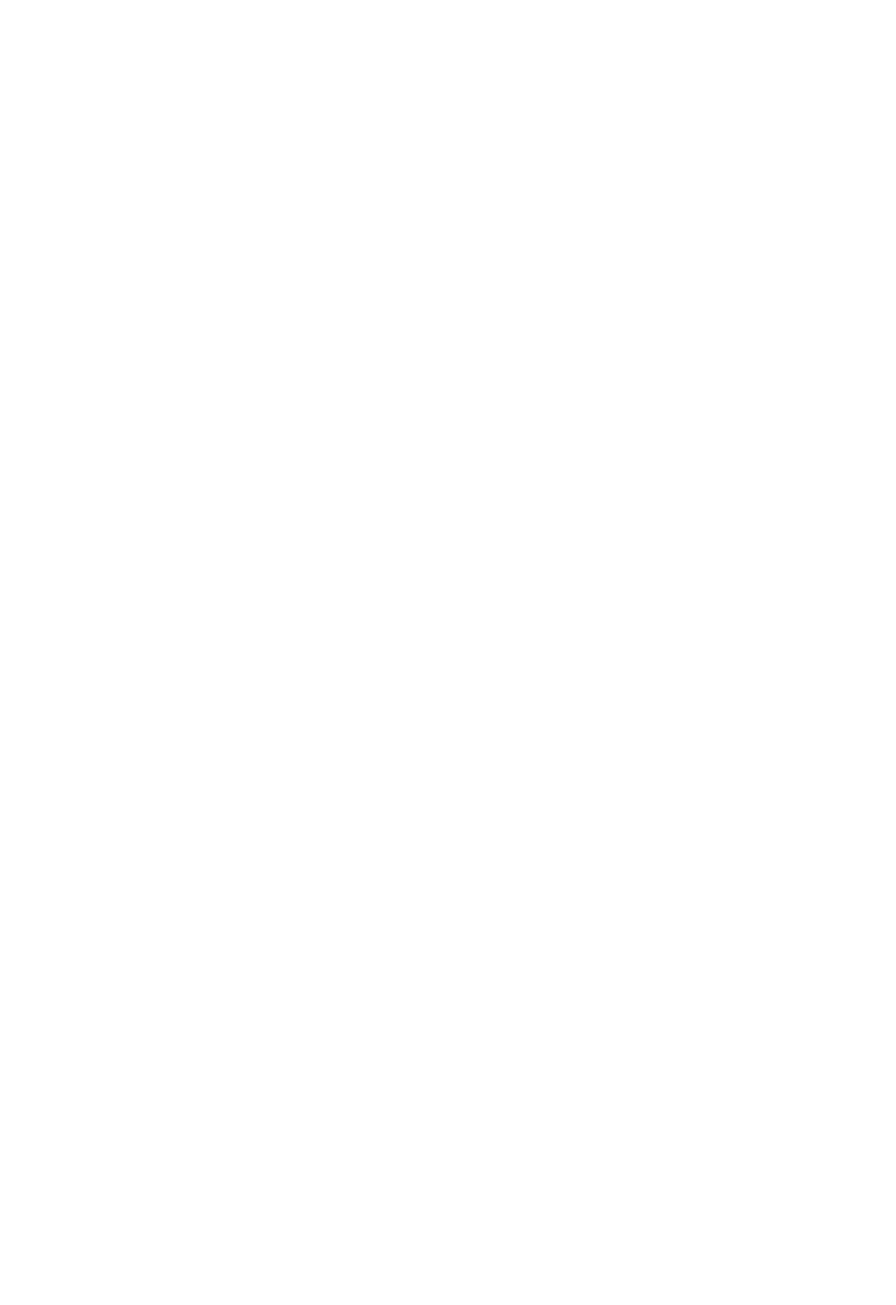
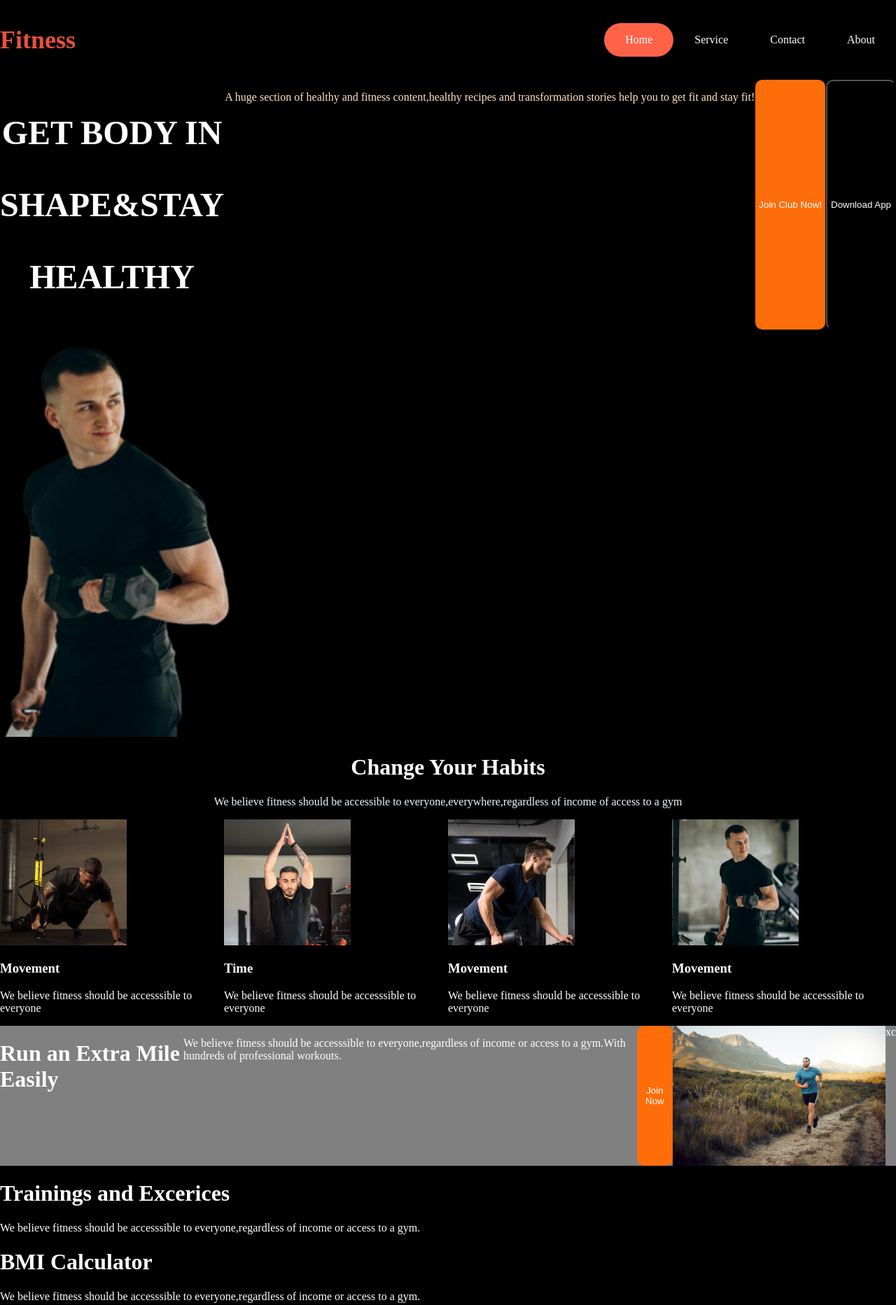
Before and after one commit to arpitasara/Assignment-2, a plain HTML site: page index.html in a window 1280 px wide. Shown: the whole page at 70% size. Before the commit the page ends 800 px from the top, so only its background shows below. Drawn offline with Linux system fonts and the light colour scheme.

Commit message:
added banner

```diff
--- a/index.html
+++ b/index.html
@@ -6,7 +6,99 @@
     <title>ASSIGNMENT-2</title>
     <link rel="stylesheet" href="styles/style.css">
 </head>
-<body>
+<body class="Full-background">
+    <header>
+        <nav>
+        <h3 class="nav-title">Fitness</h3>
+        <ul class="nav-distance">
+           <li><a class="nav-discription" href="">Home</a></li>
+           <li><a href="">Service</a></li>
+           <li><a href="">Contact</a></li>
+           <li><a href="">About</a></li>
+        </ul>
+        </nav>
+    </header>
 
+    <div class="banner" >
+            <div class="banner-header">
+                <p>Get body in</p>
+                <p>shape&stay</p>
+                <p>healthy</p>
+                     <!-- <span class="shape-font">shape</span>&stay healthy -->
+            </div>
+                <p class="paragraph-1">
+                    A huge section of healthy and fitness content,healthy recipes and transformation stories help you to get fit and stay fit!
+                </p>
+                <button class="Button-1"> Join Club Now! </button>
+                <button class="Button-2"> Download App </button>
+
+            </div>
+        </div>
+        <div class="Banner-pic">
+            <img class="pic-1" src="images/Images 2.png" alt="">
+        </div>
+
+    </div>
+    <div>
+
+    </div>
+  <main>
+    <div>
+        <div class="main-description">
+            <h1 class="Heading">Change Your Habits</h1>
+            <p class="paragraph-2">We believe fitness should be accessible to everyone,everywhere,regardless of income of access to a gym</p>
+
+
+        </div>
+        <div class="about-gym">
+            <div class="gym-movement">
+                <img class="pic-2" src="images/image 3.png" alt="">
+                <h3>Movement</h3>
+                <p>We believe fitness should be accesssible to everyone </p>
+            </div>
+            <div class="gym-time">
+                <img class="pic-3" src="images/image 2.png" alt="">
+                <h3>Time</h3>
+                <p>We believe fitness should be accesssible to everyone </p>
+            </div>
+            <div class="gym-practice">
+                <img class="pic-4" src="images/image 4.png" alt="">
+                <h3>Movement</h3>
+                <p>We believe fitness should be accesssible to everyone </p>
+            </div>
+            <div class="gym-weightloss">
+                <img class="pic-5" src="images/image 5.png" alt="">
+                <h3>Movement</h3>
+                <p>We believe fitness should be accesssible to everyone </p>
+
+            </div>
+
+        </div>
+    </div>
+    <div class="Gym-Run">
+        <h1>Run an Extra Mile Easily</h1>
+        <br>
+        <p>We believe fitness should be accesssible to everyone,regardless of income or access to a gym.With hundreds of professional workouts.</p>
+        <br>
+        <button class="Button-1">Join Now</button>
+        <img class="run-pic" src="images/run.jpg" alt="">
+     xc
+
+    </div>
+    <div class="Traing-section">
+        <h1 class="ts-1">Trainings and Excerices</h1>
+        <p>We believe fitness should be accesssible to everyone,regardless of income or access to a gym.</p>
+
+
+
+
+    </div>
+
+    <div class="BMI-section">
+        <h1>BMI Calculator</h1>
+        <p>We believe fitness should be accesssible to everyone,regardless of income or access to a gym.</p>
+
+    </div>
+  </main>
 </body>
 </html>
--- a/styles/style.css
+++ b/styles/style.css
@@ -0,0 +1,126 @@
+@import url('https://fonts.googleapis.com/css2?family=Inter:wght@100..900&display=swap');
+
+
+.inter-font {
+  font-family: "Inter", sans-serif;
+  font-optical-sizing: auto;
+  font-weight: <weight>;
+  font-style: normal;
+  font-variation-settings:
+    "slnt" 0;
+}
+.Full-background{
+  background-color: black;
+  margin: auto;
+}
+nav{
+  display: flex;
+  align-items: center;
+  justify-content: space-between;
+
+}
+.nav-title{
+
+ font-size: 36px;
+ font-weight: bold;
+ color: rgb(230, 83, 60);
+
+
+}
+nav ul{
+  display: flex;
+  list-style: none;
+  padding: 0;
+  margin: 0;
+
+}
+nav ul li{
+margin: 0 ;
+}
+nav li a{
+  text-decoration: none;
+  color:#fff ;
+  padding: 15px 30px;
+  display: block;
+  border-radius: 25px;
+ transition: background-color 0.3s;
+
+}
+.nav-discription{
+background-color: #FF6347;
+color: #fff;
+
+}
+nav ul li a: hover {
+  background-color: #444;
+}
+.banner{
+background-color: black;
+display: flex;
+flex-direction: row;
+justify-content: space-between;
+
+}
+.banner-header{
+  text-align: center;
+  color: #fff;
+  font: Miama;
+  font-size: 3rem;
+  font-weight: bold;
+  text-transform: uppercase;
+}
+.header-1
+{
+  color: white;
+}
+.paragraph-1{
+  color: bisque;
+}
+.pic-1{
+  width: 350px;
+}
+.Button-1{
+background-color: #FD6E0A;
+color: white;
+  border-radius: 10px;
+  border: none;
+  padding: 10px 5px;
+
+}
+.Button-2{
+  background-color: black;
+  color: white;
+  border-radius: 10px;
+  padding: 10px 5px;
+}
+.Heading{
+  display: flex;
+  color: white;
+  /* align-items: center; */
+  justify-content: center;
+}
+.paragraph-2{
+
+  display: flex;
+  color: aliceblue;
+  justify-content: center;
+}
+.about-gym{
+  display: flex;
+  color: white;
+}
+.Gym-Run{
+  display: flex;
+  color: white;
+  background-color:gray;
+}
+.run-pic{
+  height: 200px;
+  width: 350px;
+}
+.Traing-section{
+  color: white;
+}
+.BMI-section{
+color: white;
+}
```
Also changed, not shown: images/Images 2.png (added), images/exercise1.jpg (added), images/exercise2.png (added), images/exercise3.png (added), images/exercise5.jpg (added), images/exercise6.jpg (added), images/image 2.png (added), images/image 3.png (added), images/image 4.png (added), images/image 5.png (added), images/run.jpg (added), images/trainer1.png (added), images/trainer2.png (added), images/trainer3.png (added), 2 more files, 2 other files.
